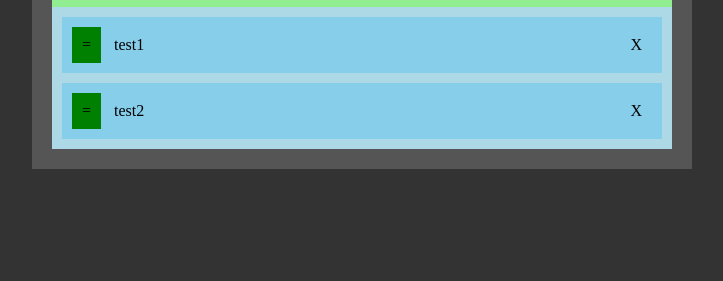
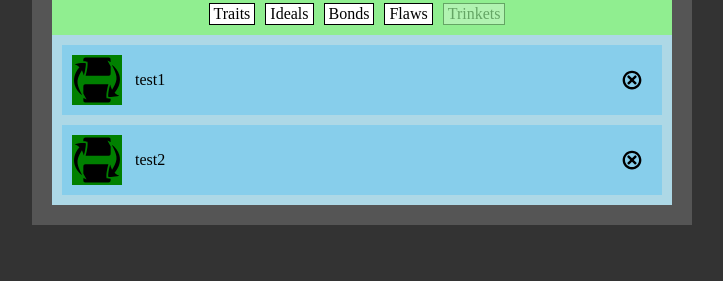
Before and after one commit to gntsketches/personalities, a website built with webpack: page dist/index.html in a window 1280 px wide. Shown: the part 519-800 px from the top of the page, without its empty margins (278-1001 px from the left). Built offline with nearby package versions, Linux system fonts and the light colour scheme.

Commit message:
icon ideas

```diff
--- a/notes.txt
+++ b/notes.txt
@@ -25,10 +25,9 @@ vim config for vscode https://www.youtube.com/watch?v=Vkm4bc2Y0AA
 
 
 TODO APP
-  drag handles
-  remove icon
   copy-to-clipboard
   export file
+  persist
   absolute import paths? (eg: https://adamrackis.dev/blog/css-modules)
 
   accessibility
--- a/src/components/CharItem/CharItem.js
+++ b/src/components/CharItem/CharItem.js
@@ -17,7 +17,7 @@ export default class CharItem extends Component {
 
     this.build(DOMLeft, "div", {
       className: "char-item-drag-handle",
-      text: "=",
+      // text: "=",
     });
 
     this.build(DOMLeft, "span", {
@@ -29,7 +29,7 @@ export default class CharItem extends Component {
 
     this.build(this.container, "div", {
       className: "remove",
-      text: "X",
+      // text: "X",
       onClick: () => this.props.removeChar(this.props.key),
     });
   }
--- a/src/components/CharItem/CharItem.scss
+++ b/src/components/CharItem/CharItem.scss
@@ -17,10 +17,15 @@
     align-items: center;
 
     .char-item-drag-handle {
-      background: green;
-      padding: 10px;
+      // background: green;
+      background-image: url('../../images/card-exchange.svg');
+      // transform: rotate(90deg);
+      transform: rotate(90deg) scaleX(-1);
+      background-size: cover;
       cursor: pointer;
-      user-select: none;
+      // user-select: none;
+      width: 30px;
+      height: 30px;
     }
 
     .text {
@@ -32,8 +37,12 @@
 
   .remove {
     cursor: pointer;
-    user-select: none;
-    margin: 0 10px;
+    // user-select: none;
+    margin: 0 10px 0;
+    background-image: url('../../images/cancel.svg');
+    background-size: cover;
+    width: 20px;
+    height: 20px;
   }
 
   &:last-child {
--- a/src/components/CharOptions/CharOptions.scss
+++ b/src/components/CharOptions/CharOptions.scss
@@ -1,6 +1,8 @@
   .char-options {
     background: lightgreen;
     padding: 5px 10px 5px;
+    display: flex;
+    justify-content: center;
 
     @media only screen and (min-width: 600px) {
       padding: 5px 20px 5px;
```
Also changed, not shown: src/images/cancel.svg (added), src/images/card-exchange.svg (added), src/images/flame.svg (added), src/images/icons8-copy-96.png (added), src/images/load.svg (added).
